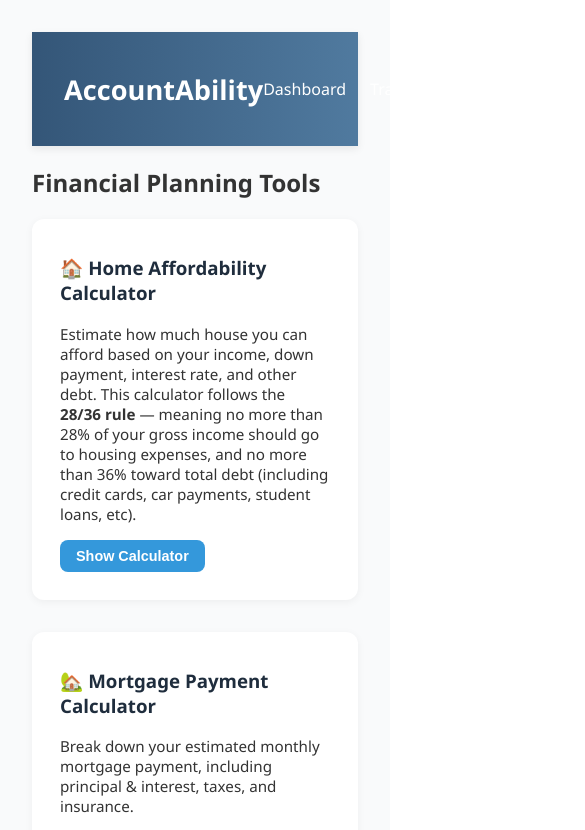
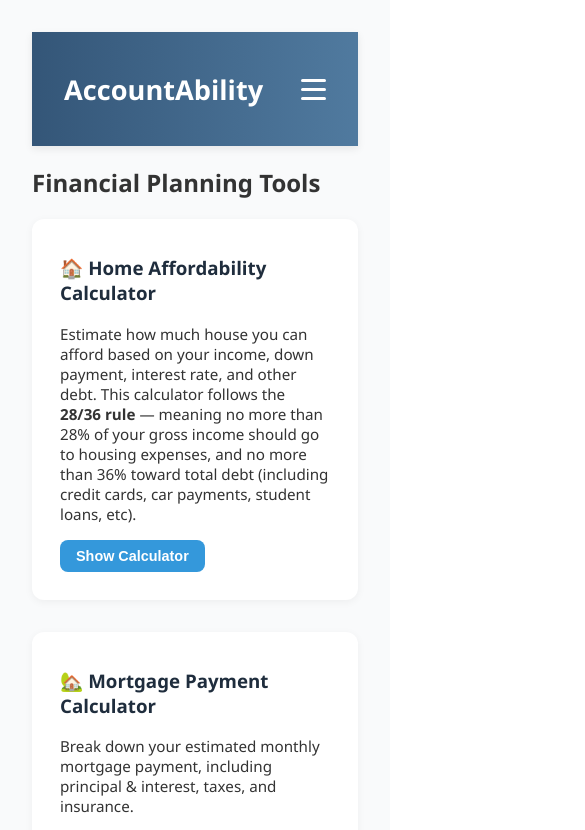
Before and after one commit to victorvaladez1/accountability-finance, a React (Create React App) app in the folder frontend/: page /planning in a window 390 px wide. Shown: the top 830 px of the page, 585 px wide, since content can reach past the window. Built offline with nearby package versions, Linux system fonts and the light colour scheme.

Commit message:
Add mobile hamburger-to-X mobile menu

```diff
--- a/frontend/src/components/Navbar.css
+++ b/frontend/src/components/Navbar.css
@@ -9,14 +9,23 @@
   position: sticky;
   top: 0;
   z-index: 1000;
+  flex-wrap: wrap;
 }
 
-.navbar .logo {
+.logo {
   font-size: 1.7rem;
   font-weight: 700;
   color: #ffffff;
 }
 
+/* Hamburger Button */
+.hamburger {
+  display: none;
+  font-size: 2rem;
+  cursor: pointer;
+}
+
+/* Normal Nav Links */
 .nav-links {
   display: flex;
   align-items: center;
@@ -51,3 +60,108 @@
   background-color: #e04343;
   transform: translateY(-2px);
 }
+
+@media (max-width: 768px) {
+  .hamburger {
+    display: block;
+  }
+
+  .nav-links {
+    display: none;
+    flex-direction: column;
+    width: 100%;
+    margin-top: 1rem;
+  }
+
+  .nav-links.active {
+    display: flex;
+    background-color: #3e5c7b;
+    padding: 1rem;
+    border-radius: 8px;
+  }
+
+
+  .nav-links a, .nav-links button {
+    width: 100%;
+    text-align: center;
+    padding: 0.8rem 0;
+    font-size: 1.1rem;
+  }
+}
+
+.hamburger {
+  display: none;
+  flex-direction: column;
+  cursor: pointer;
+  gap: 6px;
+}
+
+.hamburger span {
+  height: 3px;
+  width: 25px;
+  background: white;
+  border-radius: 5px;
+  transition: all 0.4s ease;
+}
+
+/* Hamburger transforms into "X" */
+.hamburger.open span:nth-child(1) {
+  transform: rotate(45deg) translate(5px, 5px);
+}
+.hamburger.open span:nth-child(2) {
+  opacity: 0;
+}
+.hamburger.open span:nth-child(3) {
+  transform: rotate(-45deg) translate(6px, -6px);
+}
+
+/* Show hamburger at small widths */
+@media (max-width: 768px) {
+  .hamburger {
+    display: flex;
+  }
+
+  .nav-links {
+    position: absolute;
+    top: 100%;
+    left: 0;
+    right: 0;
+    background: #3e5c7b; /* Solid background for mobile */
+    flex-direction: column;
+    align-items: center;
+    padding: 2rem 1rem;
+    gap: 1.5rem;
+    display: none; /* Hidden by default */
+  }
+
+  .nav-links.active {
+    display: flex; /* Shown when active */
+  }
+}
+
+/* Frosted Glass Mobile Nav */
+.nav-links {
+  backdrop-filter: blur(10px); /* 🧊 Blur background */
+  background: rgba(62, 92, 123, 0.85); /* semi-transparent background */
+  border-bottom-left-radius: 12px;
+  border-bottom-right-radius: 12px;
+  box-shadow: 0 8px 16px rgba(0,0,0,0.15);
+  transition: all 0.3s ease;
+}
+
+/* When menu is active */
+.nav-links.active {
+  display: flex;
+  animation: slideDown 0.3s ease forwards;
+}
+
+@keyframes slideDown {
+  0% {
+    transform: translateY(-10%);
+    opacity: 0;
+  }
+  100% {
+    transform: translateY(0);
+    opacity: 1;
+  }
+}
--- a/frontend/src/components/Navbar.js
+++ b/frontend/src/components/Navbar.js
@@ -1,8 +1,9 @@
-import React from "react";
+import React, { useState } from "react";
 import { Link, useNavigate } from "react-router-dom";
-import "./Navbar.css"
+import "./Navbar.css";
 
 function Navbar() {
+  const [menuOpen, setMenuOpen] = useState(false);
   const navigate = useNavigate();
 
   const handleLogout = () => {
@@ -14,12 +15,19 @@ function Navbar() {
   return (
     <nav className="navbar">
       <h2 className="logo">AccountAbility</h2>
-          <div className="nav-links">
-            <Link to="/">Dashboard</Link>
-            <Link to="/transactions">Transactions</Link>
-            <Link to="/portfolio">Portfolio</Link>
-            <Link to="/chat-coach">Chat Coach</Link>
-            <Link to="/planning">Planning</Link>
+
+      <div className={`hamburger ${menuOpen ? "open" : ""}`} onClick={() => setMenuOpen(!menuOpen)}>
+        <span></span>
+        <span></span>
+        <span></span>
+      </div>
+
+      <div className={`nav-links ${menuOpen ? "active" : ""}`}>
+        <Link to="/" onClick={() => setMenuOpen(false)}>Dashboard</Link>
+        <Link to="/transactions" onClick={() => setMenuOpen(false)}>Transactions</Link>
+        <Link to="/portfolio" onClick={() => setMenuOpen(false)}>Portfolio</Link>
+        <Link to="/chat-coach" onClick={() => setMenuOpen(false)}>Chat Coach</Link>
+        <Link to="/planning" onClick={() => setMenuOpen(false)}>Planning</Link>
         <button onClick={handleLogout}>Logout</button>
       </div>
     </nav>
```
Lines whose indentation alone changed are shown as unchanged.
